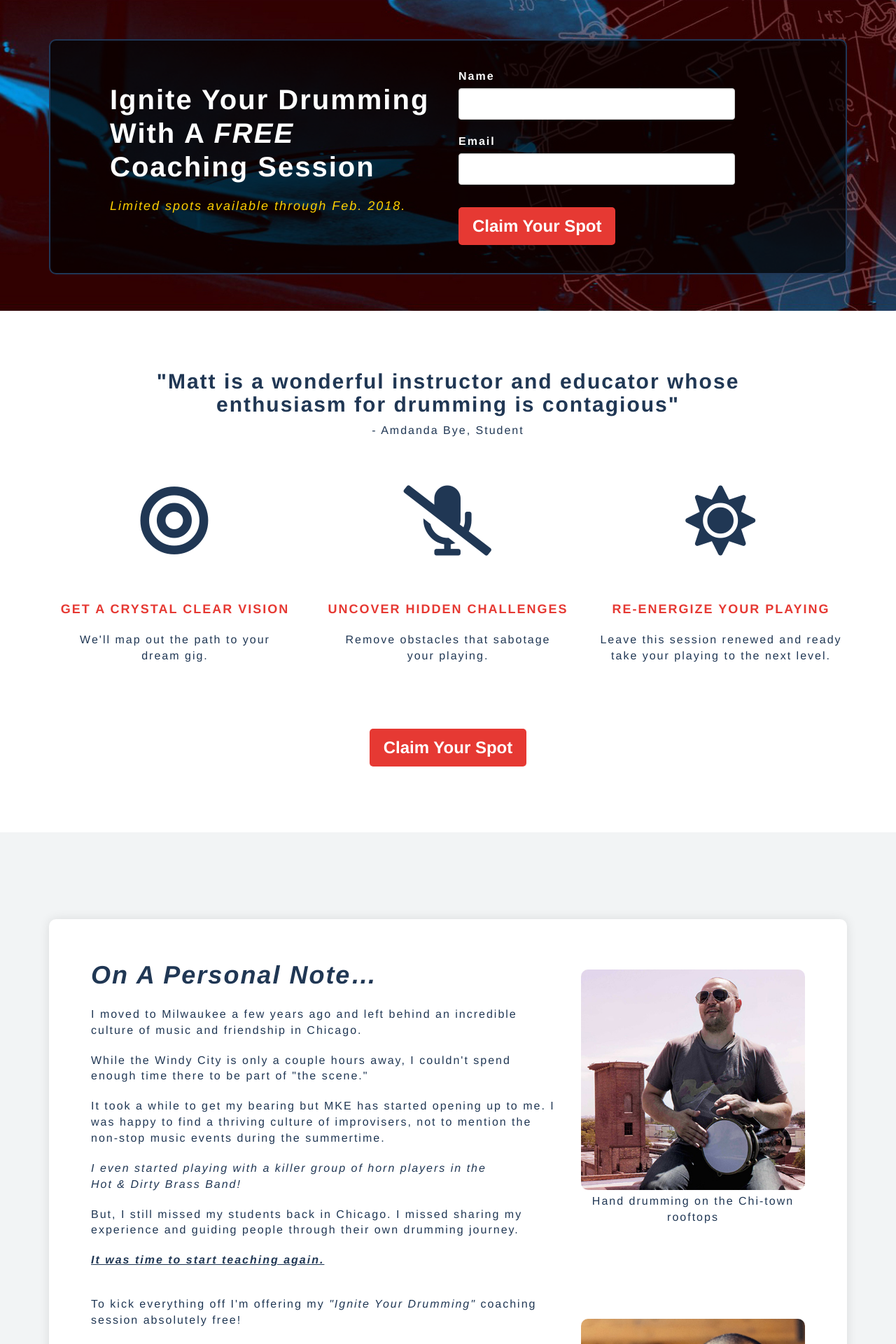
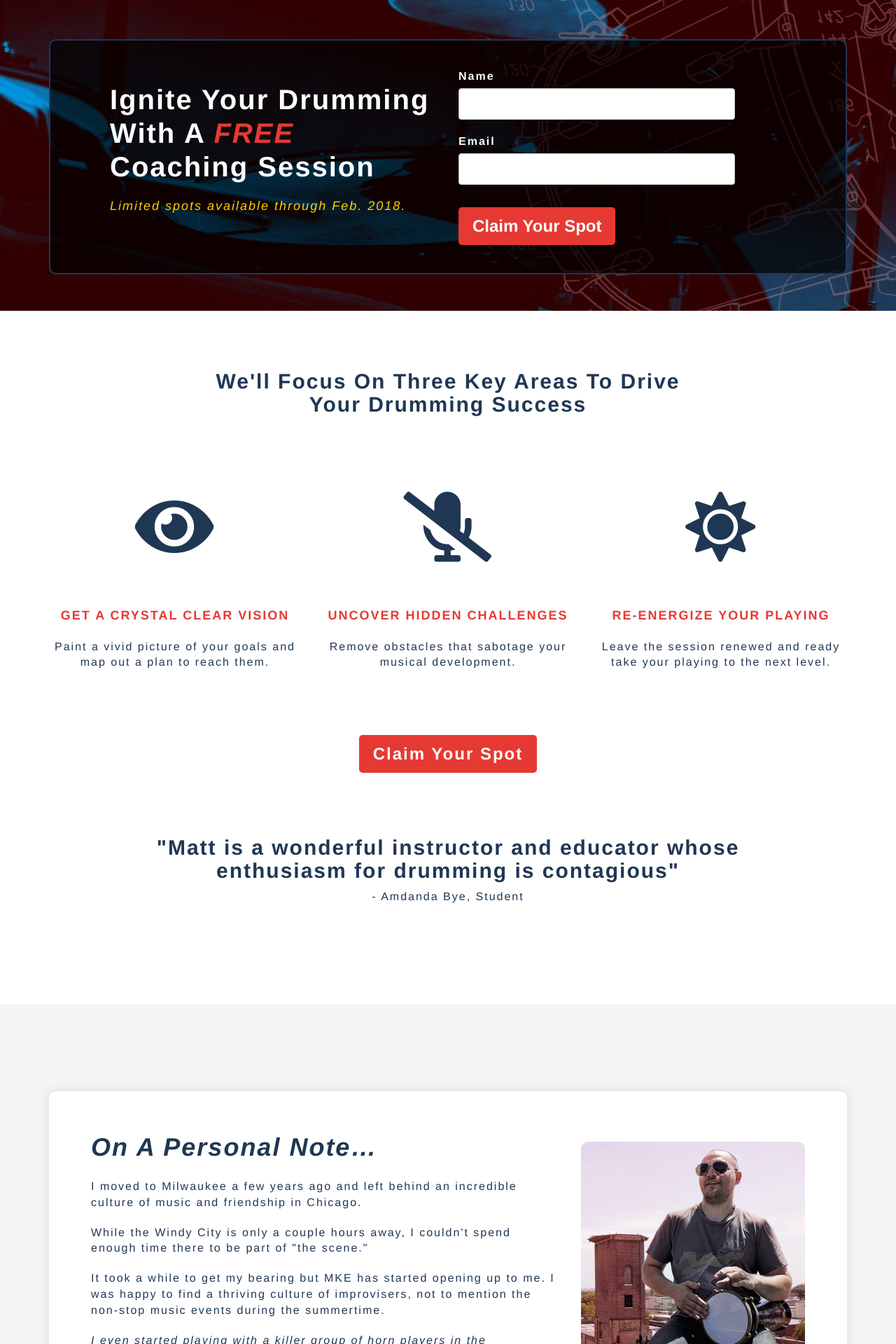
Before and after one commit to MattCordier/MattCordier.github.io, a Jekyll site: the page built from free-lesson-february.html, in a window 1280 px wide. Shown: the top 1920 px of the page at 70% size. Built offline with Jekyll 4.4.1, drawn with Linux system fonts in a browser that asks for light colours; nearby versions of some CDN libraries.

Commit message:
- copy tweaks, mobile tweaks

```diff
--- a/free-lesson-february.html
+++ b/free-lesson-february.html
@@ -8,7 +8,7 @@ title: Free Lesson!
 			<div class="row free-lesson__row">
 				<div class="col-sm-12  col-md-6">
 					<h1 class="free-lesson__h1">Ignite Your Drumming <br clear="hidden-sm">
-						With A <em>FREE</em> <br clear="hidden-sm">Coaching Session</h1>
+						With A <em style="color: #e63933;">FREE</em> <br clear="hidden-sm">Coaching Session</h1>
 
 						<p class="free-lesson__p--limited">Limited spots available through Feb. 2018.</p>
 				</div><!-- /col -->
@@ -46,35 +46,38 @@ title: Free Lesson!
 		<div class="container">
 			<div class="row">
 	  		<div class="col-xs-12 text-center">
-	  			<h2 class="three-steps__h2--testimony">"Matt is a wonderful instructor and educator whose <br>enthusiasm for drumming is contagious"</h2>
-	  			<p class="three-steps__p--testimony">- Amdanda Bye, Student</p>
+	  			<h2 class="three-steps__h2">We'll Focus On Three Key Areas To Drive <br class="hidden-xs"> Your Drumming Success</h2>
+
 	  		</div>
 	  	</div>
 
 			<div class="row">
 				<div class="col-xs-12 col-sm-4">
-					<span class="three-steps__icon"><i class="fa fa-bullseye"></i></span>
+					<span class="three-steps__icon"><i class="fas fa-eye"></i></span>
 					<p class="three-steps__p--title">Get a crystal clear vision</p>
-					<p class="three-steps__p--detail">We'll map out the path to your <span class="text-nowrap">dream gig.</span></p>
+					<p class="three-steps__p--detail">Paint a vivid picture of your goals and map out a plan to reach them.</p>
 
 				</div>
 
 				<div class="col-xs-12 col-sm-4">
 					<span class="three-steps__icon"><i class="fa fa-microphone-slash"></i></span>
 	  			<p class="three-steps__p--title">Uncover hidden challenges</p>
-	  			<p class="three-steps__p--detail">Remove obstacles that sabotage <span class="text-nowrap">your playing.</span></p>
+	  			<p class="three-steps__p--detail">Remove obstacles that sabotage your <span class="text-nowrap">musical development.</span></p>
 				</div><!-- /col -->
 
 				<div class="col-xs-12 col-sm-4">
 					<span class="three-steps__icon"><i class="fa fa-sun"></i></span>
 	  			<p class="three-steps__p--title">Re-energize your playing</p>
-	  			<p class="three-steps__p--detail">Leave this session renewed and ready take your playing to the next level.</p>
+	  			<p class="three-steps__p--detail">Leave the session renewed and ready take your playing to the next level.</p>
 				</div><!-- /col -->
 	  	</div><!-- /row -->
 
 	  	<div class="row">
 	  		<div class="col-xs-12 text-center">
-	  			<button href="#freeLesson" class="free-lesson__btn class="btn btn-primary">Claim Your Spot</button>
+	  			<a href="#freeLesson" class="free-lesson__btn btn btn-primary">Claim Your Spot</a>
+
+	  			<h2 class="three-steps__h2--testimony">"Matt is a wonderful instructor and educator whose <br class="hidden-xs hidden-sm">enthusiasm for drumming is contagious"</h2>
+	  			<p class="three-steps__p--testimony">- Amdanda Bye, Student</p>
 	  		</div>
 	  	</div>
 		</div><!-- /container -->
@@ -116,9 +119,9 @@ title: Free Lesson!
 						<div class="row">
 							<div class="col-md-4 col-md-push-8">
 								<figure>
-									<img src="{{ site.url }}/public/img/mc-profile.jpg" class="img-responsive your-session__img">
+									<img src="{{ site.url }}/public/img/mc-profile.jpg" class="img-responsive your-session__img profile">
 
-									<figcaption class="your-session__caption text-center">Teaching Drums Since 1999</figcaption>
+									<figcaption class="your-session__caption profile text-center">Teaching Drums Since 1999</figcaption>
 								</figure>
 							</div>
 
--- a/public/_scss/free-lesson-february.scss
+++ b/public/_scss/free-lesson-february.scss
@@ -7,6 +7,10 @@
 		background-size: cover;
 		padding: 3em 1em;
 		margin-bottom: 4em;
+
+		@media (max-width: $screen-xs-max) {
+			padding: 2em .15em;
+		}
 	}
 
 	.free-lesson__row {
@@ -29,6 +33,13 @@
 		margin-left: 50px;
 		margin-bottom: 20px;
 
+		@media (max-width: $screen-md-max) {
+			margin-left: 20px;
+		}
+		@media (max-width: $screen-sm-max) {
+			text-align: center;
+			margin-left: 0;
+		}
 	}
 
 	.free-lesson__p--limited {
@@ -37,10 +48,21 @@
 		font-weight: 500;
 		font-style: italic;
 		margin-left: 50px;
+
+		@media (max-width: $screen-md-max) {
+			margin-left: 20px;
+		}
+		@media (max-width: $screen-sm-max) {
+			text-align: center;
+			margin-left: 0;
+		}
 	}
 
 	.free-lesson-form__div {
 		max-width: 395px;
+		@media (max-width: $screen-sm-max) {
+			margin: 1em auto;
+		}
 	}
 
 	.form-control {
@@ -58,15 +80,33 @@
 		border: 0px;
 		border-radius: 5px;
 		margin-top: .5em;
+
+		&:hover {
+			background-color: darken(#e63933, 10%);
+		}
 	}
 
 	.three-steps {
 		padding-bottom: 30px;
 		margin-bottom: 4em;
+
+		@media (max-width: $screen-xs-max) {
+			margin-bottom: 1em;
+		}
+	}
+
+	.three-steps__h2 {
+		font-weight: 700;
+		margin-bottom: 3em;
+
+		@media (max-width: $screen-xs-max) {
+			font-size: 1.5em;
+		}
 	}
 
 	.three-steps__h2--testimony {
 		font-weight: 700;
+		margin-top: 3em;
 	}
 
 	.three-steps__p--testimony {
@@ -97,6 +137,10 @@
 	.your-session {
 		background-color: #F2F4F5;
 		padding: 60px 0;
+
+		@media (max-width: $screen-xs-max) {
+			padding: 15px 0;
+		}
 	}
 
 	.your-session__div--card {
@@ -109,21 +153,39 @@
 		@media (max-width: $screen-sm-max) {
 			padding: 40px 20px;
 		}
+		@media (max-width: $screen-xs-max) {
+			padding: 20px 10px;
+		}
 	}
 
 	.your-session__img {
+		width: 450px;
 		border-radius: 10px;
 		margin-top: 2em;
 		margin-bottom: 5px;
 
 		@media (max-width: $screen-sm-max) {
-			margin: 2em auto 5px;
+			margin: 2em auto 10px;
+		}
+
+		@media (max-width: 424px) {
+			width: 100%;
+			height: auto;
+		}
+		&.profile {
+			margin-top: 0;
 		}
 	}
 
 	.your-session__caption {
 		font-size: 1em;
 		font-weight: 500;
+
+		&.profile {
+			@media (max-width: $screen-sm-max) {
+				margin-bottom: 2em;
+			}
+		}
 	}
 
 	.your-session__row--steps {
```
